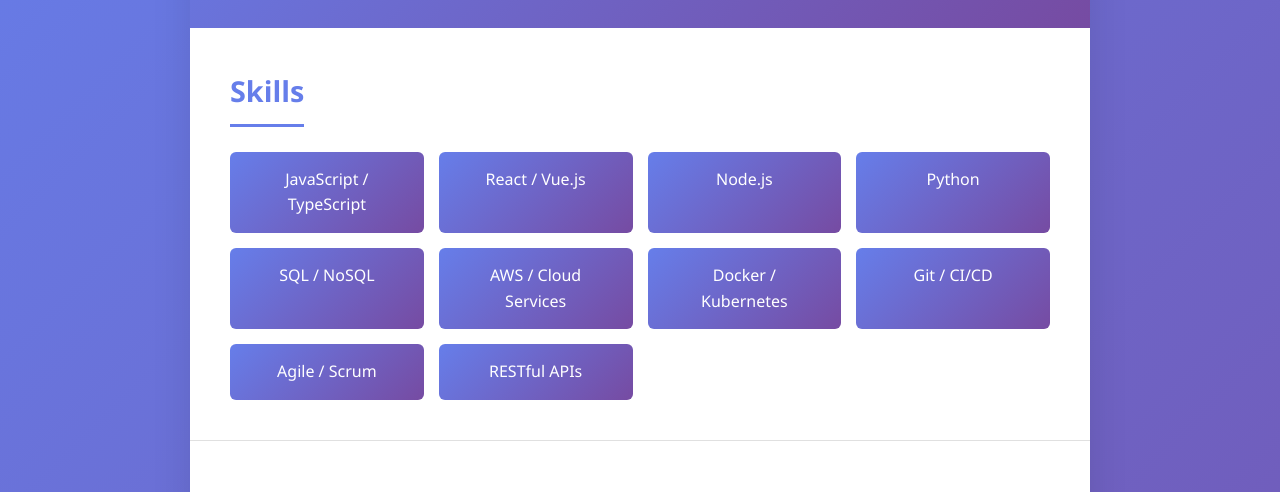
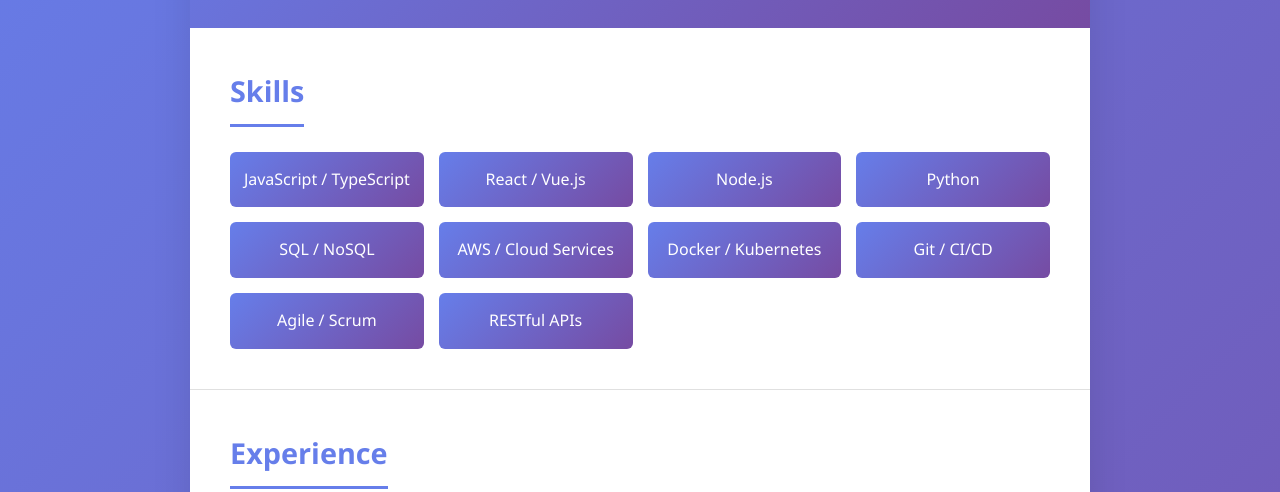
Before and after one commit to BalassaMarton/BalassaMarton.github.io, a plain HTML site: page index.html in a window 1280 px wide. Shown: the part 245-737 px from the top of the page. Drawn offline with Linux system fonts and the light colour scheme.

Commit message:
Fix alignment in responsive grid

```diff
--- a/styles.css
+++ b/styles.css
@@ -93,18 +93,20 @@ body {
 /* Skills Grid */
 .skills-grid {
     display: grid;
-    grid-template-columns: repeat(4, 1fr);
+    grid-template-columns: repeat(auto-fit, minmax(180px, 1fr));
     gap: 15px;
+    max-width: 100%;
 }
 
 .skill-item {
     background: linear-gradient(135deg, #667eea 0%, #764ba2 100%);
     color: white;
-    padding: 15px 20px;
+    padding: 15px 0px;
     border-radius: 6px;
     text-align: center;
     font-weight: 500;
     transition: transform 0.3s ease, box-shadow 0.3s ease;
+    white-space: nowrap;
 }
 
 .skill-item:hover {
@@ -198,6 +200,12 @@ body {
 }
 
 /* Responsive Design */
+@media (min-width: 769px) {
+    .skills-grid {
+        grid-template-columns: repeat(auto-fill, minmax(180px, 1fr));
+    }
+}
+
 @media (max-width: 768px) {
     body {
         padding: 10px;
@@ -233,7 +241,7 @@ body {
     }
 
     .skills-grid {
-        grid-template-columns: 1fr;
+        grid-template-columns: repeat(auto-fill, minmax(180px, 1fr));
     }
 
     .experience-header,
@@ -263,6 +271,10 @@ body {
     .job-title,
     .degree {
         font-size: 1.1rem;
+    }
+
+    .skills-grid {
+        grid-template-columns: 1fr;
     }
 }
 
```
